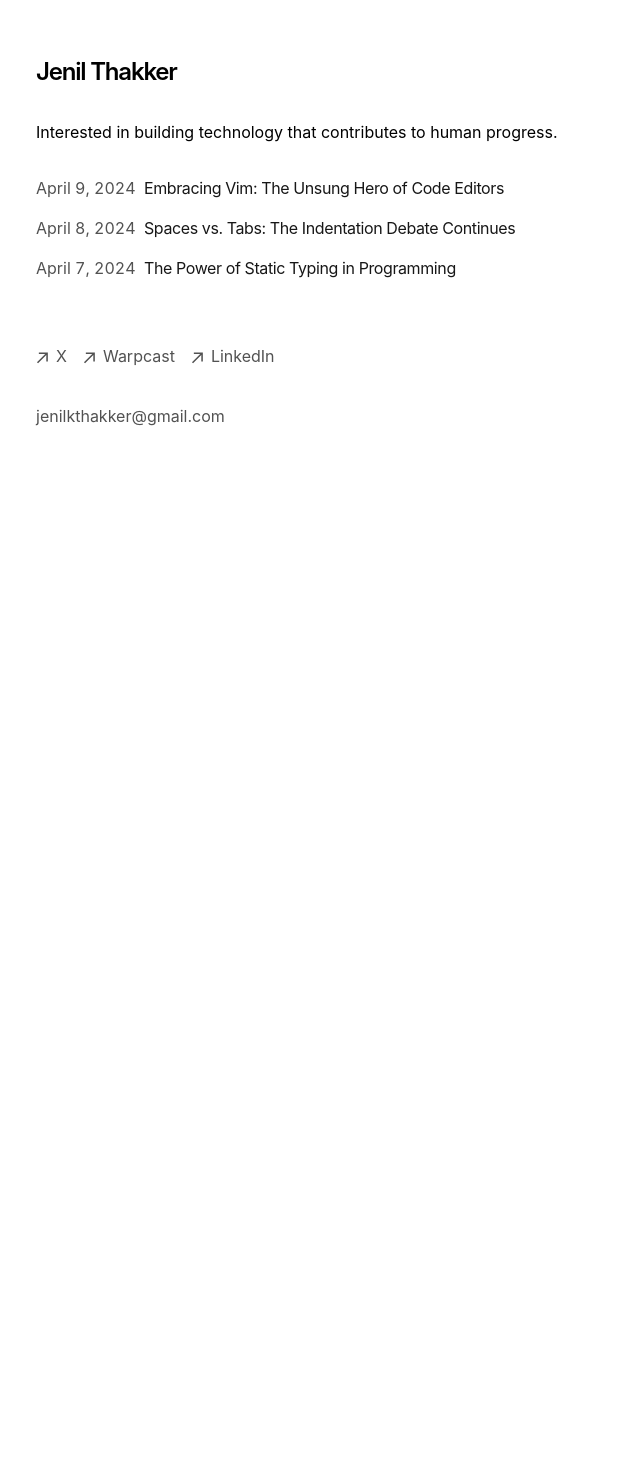
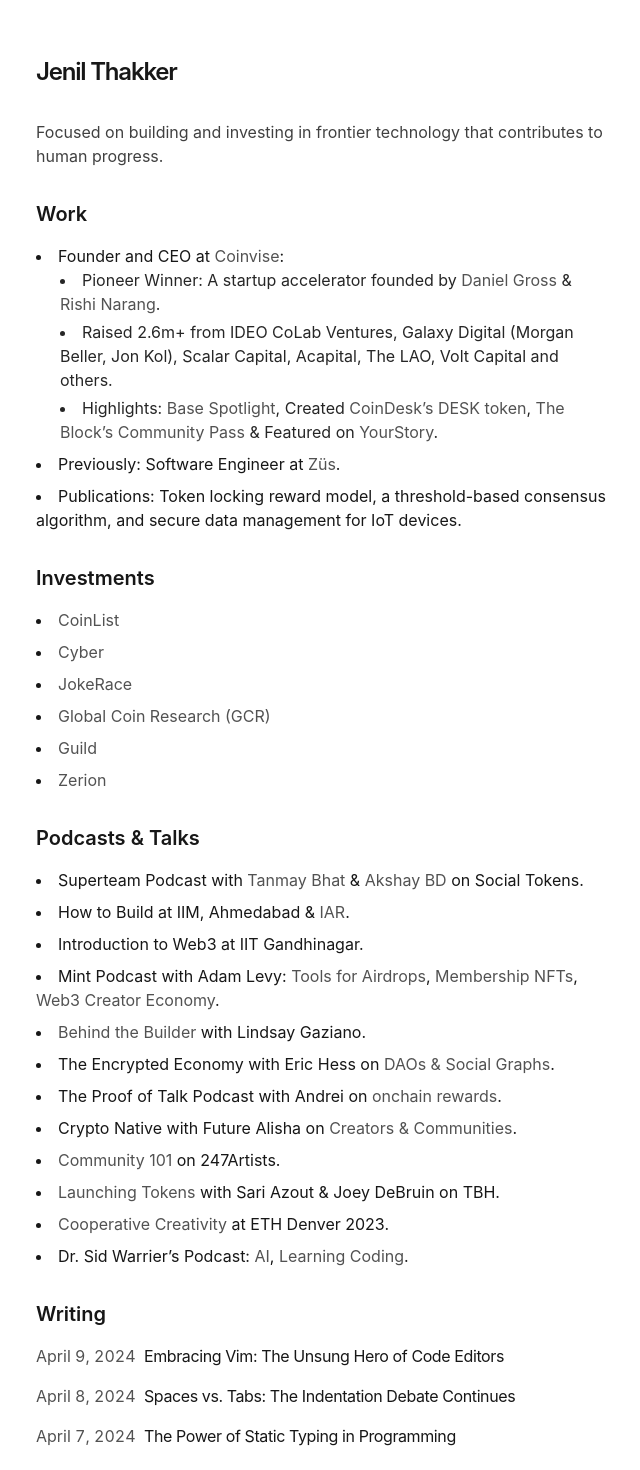
Before and after one commit to jenil04/portfolio, a Next.js app: page / in a window 1280 px wide. Shown: the part 80-1550 px from the top of the page, without its empty margins (316-956 px from the left). Before the commit the page ends 800 px from the top, so only its background shows below. Built offline with nearby package versions, Linux system fonts and the light colour scheme.

Commit message:
adds content pt 1

```diff
--- a/app/components/footer.tsx
+++ b/app/components/footer.tsx
@@ -24,7 +24,7 @@
             className="flex items-center transition-all hover:text-neutral-800 dark:hover:text-neutral-100"
             rel="noopener noreferrer"
             target="_blank"
-            href="/rss"
+            href="https://x.com/0xjenil"
           >
             <ArrowIcon />
             <p className="ml-2 h-7">X</p>
@@ -35,7 +35,7 @@
             className="flex items-center transition-all hover:text-neutral-800 dark:hover:text-neutral-100"
             rel="noopener noreferrer"
             target="_blank"
-            href="https://github.com/vercel/next.js"
+            href="https://warpcast.com/jenil"
           >
             <ArrowIcon />
             <p className="ml-2 h-7">Warpcast</p>
@@ -46,7 +46,7 @@
             className="flex items-center transition-all hover:text-neutral-800 dark:hover:text-neutral-100"
             rel="noopener noreferrer"
             target="_blank"
-            href="https://vercel.com/templates/next.js/portfolio-starter-kit"
+            href="https://www.linkedin.com/in/jenilthakker/"
           >
             <ArrowIcon />
             <p className="ml-2 h-7">LinkedIn</p>
--- a/app/layout.tsx
+++ b/app/layout.tsx
@@ -11,15 +11,15 @@
 export const metadata: Metadata = {
   metadataBase: new URL(baseUrl),
   title: {
-    default: 'Next.js Portfolio Starter',
-    template: '%s | Next.js Portfolio Starter',
+    default: 'Jenil Thakker',
+    template: 'Personal website.',
   },
-  description: 'This is my portfolio.',
+  description: 'Building and investing in frontier technology.',
   openGraph: {
-    title: 'My Portfolio',
-    description: 'This is my portfolio.',
+    title: 'Jenil Thakker',
+    description: 'Building and investing in frontier technology.',
     url: baseUrl,
-    siteName: 'My Portfolio',
+    siteName: 'Jenil Thakker',
     locale: 'en_US',
     type: 'website',
   },
--- a/app/page.tsx
+++ b/app/page.tsx
@@ -2,16 +2,65 @@
 
 export default function Page() {
   return (
-    <section>
+<section className="bg-white dark:bg-black text-neutral-900 dark:text-neutral-100">
   <h1 className="mb-8 text-2xl font-semibold tracking-tighter">
     Jenil Thakker
   </h1>
-      <p className="mb-4">
-        {`Interested in building technology that contributes to human progress.`}
+  <p className="mb-4 text-neutral-700 dark:text-neutral-300">
+    {`Focused on building and investing in frontier technology that contributes to human progress.`}
   </p>
+
   <div className="my-8">
+    <h2 className="text-xl font-semibold mb-4">Work</h2>
+    <ul className="list-disc list-inside space-y-2">
+      <li>
+        Founder and CEO at <a href="https://coinvise.co" target="_blank" rel="noopener noreferrer" className="text-neutral-600 dark:text-neutral-400 hover:underline">Coinvise</a>:
+        <ul className="list-disc list-inside ml-6 space-y-1 text-neutral-800 dark:text-neutral-300">
+          <li>Pioneer Winner: A startup accelerator founded by <a href="https://dcgross.com/" target="_blank" rel="noopener noreferrer" className="text-neutral-600 dark:text-neutral-400 hover:underline">Daniel Gross</a> & <a href="https://x.com/narang_rishi" target="_blank" rel="noopener noreferrer" className="text-neutral-600 dark:text-neutral-400 hover:underline">Rishi Narang</a>.</li>
+          <li>Raised 2.6m+ from IDEO CoLab Ventures, Galaxy Digital (Morgan Beller, Jon Kol), Scalar Capital, Acapital, The LAO, Volt Capital and others.</li>
+          <li>Highlights: <a href="https://x.com/CoinbaseWallet/status/1738232055341760996" target="_blank" rel="noopener noreferrer" className="text-neutral-600 dark:text-neutral-400 hover:underline">Base Spotlight</a>, Created <a href="https://www.coindesk.com/learn/what-is-desk-coindesks-social-token-explained/" target="_blank" rel="noopener noreferrer" className="text-neutral-600 dark:text-neutral-400 hover:underline">CoinDesk’s DESK token</a>, <a href="https://community.theblock.co/" target="_blank" rel="noopener noreferrer" className="text-neutral-600 dark:text-neutral-400 hover:underline">The Block’s Community Pass</a> & Featured on <a href="https://yourstory.com/the-decrypting-story/coinvise-no-code-tooling-platform-creator-community-web3" target="_blank" rel="noopener noreferrer" className="text-neutral-600 dark:text-neutral-400 hover:underline">YourStory</a>.</li>
+        </ul>
+      </li>
+      <li>Previously: Software Engineer at <a href="https://zus.network/" target="_blank" rel="noopener noreferrer" className="text-neutral-600 dark:text-neutral-400 hover:underline">Züs</a>.</li>
+      <li>Publications: Token locking reward model, a threshold-based consensus algorithm, and secure data management for IoT devices.</li>
+    </ul>
+  </div>
+
+  <div className="my-8">
+    <h2 className="text-xl font-semibold mb-4">Investments</h2>
+    <ul className="list-disc list-inside space-y-2">
+      <li><a href="https://coinlist.co/" target="_blank" rel="noopener noreferrer" className="text-neutral-600 dark:text-neutral-400 hover:underline">CoinList</a></li>
+      <li><a href="https://cyber.co" target="_blank" rel="noopener noreferrer" className="text-neutral-600 dark:text-neutral-400 hover:underline">Cyber</a></li>
+      <li><a href="https://www.jokerace.io/" target="_blank" rel="noopener noreferrer" className="text-neutral-600 dark:text-neutral-400 hover:underline">JokeRace</a></li>
+      <li><a href="https://globalcoinresearch.com/" target="_blank" rel="noopener noreferrer" className="text-neutral-600 dark:text-neutral-400 hover:underline">Global Coin Research (GCR)</a></li>
+      <li><a href="https://guild.xyz" target="_blank" rel="noopener noreferrer" className="text-neutral-600 dark:text-neutral-400 hover:underline">Guild</a></li>
+      <li><a href="https://zerion.io/" target="_blank" rel="noopener noreferrer" className="text-neutral-600 dark:text-neutral-400 hover:underline">Zerion</a></li>
+    </ul>
+  </div>
+
+  <div className="my-8">
+    <h2 className="text-xl font-semibold mb-4">Podcasts & Talks</h2>
+    <ul className="list-disc list-inside space-y-2">
+      <li>Superteam Podcast with <a href="https://www.youtube.com/@tanmaybhat" target="_blank" rel="noopener noreferrer" className="text-neutral-600 dark:text-neutral-400 hover:underline">Tanmay Bhat</a> & <a href="https://www.akshaybd.com/" target="_blank" rel="noopener noreferrer" className="text-neutral-600 dark:text-neutral-400 hover:underline">Akshay BD</a> on Social Tokens.</li>
+      <li>How to Build at IIM, Ahmedabad & <a href="https://x.com/iaruniversity/status/1834462359521222847" target="_blank" rel="noopener noreferrer" className="text-neutral-600 dark:text-neutral-400 hover:underline">IAR</a>.</li>
+      <li>Introduction to Web3 at IIT Gandhinagar.</li>
+      <li>Mint Podcast with Adam Levy: <a href="https://youtu.be/_LLcewxkSeE?si=EV6xML56S7bfakBP" target="_blank" rel="noopener noreferrer" className="text-neutral-600 dark:text-neutral-400 hover:underline">Tools for Airdrops</a>, <a href="https://youtu.be/iV-Lcr04wcc?si=T6MXGCm1iNniiQxw" target="_blank" rel="noopener noreferrer" className="text-neutral-600 dark:text-neutral-400 hover:underline">Membership NFTs</a>, <a href="https://youtu.be/pjn_-6GBGRY?si=TvcSRhnOkqUIsSe_" target="_blank" rel="noopener noreferrer" className="text-neutral-600 dark:text-neutral-400 hover:underline">Web3 Creator Economy</a>.</li>
+      <li><a href="https://pods.media/behind-the-builder/jenil-thakker-coinvise" target="_blank" rel="noopener noreferrer" className="text-neutral-600 dark:text-neutral-400 hover:underline">Behind the Builder</a> with Lindsay Gaziano.</li>
+      <li>The Encrypted Economy with Eric Hess on <a href="https://youtu.be/KPhJYzF56ng?si=p2BhO0HZcDwisO8y" target="_blank" rel="noopener noreferrer" className="text-neutral-600 dark:text-neutral-400 hover:underline">DAOs & Social Graphs</a>.</li>
+      <li>The Proof of Talk Podcast with Andrei on <a href="https://youtu.be/0SZjpxhKPWk?si=4SD4qydp29NTk_pD" target="_blank" rel="noopener noreferrer" className="text-neutral-600 dark:text-neutral-400 hover:underline">onchain rewards</a>.</li>
+      <li>Crypto Native with Future Alisha on <a href="https://youtu.be/tSM2VsLH9Yc?si=FMY4gerQOQwzgZNz" target="_blank" rel="noopener noreferrer" className="text-neutral-600 dark:text-neutral-400 hover:underline">Creators & Communities</a>.</li>
+      <li><a href="https://youtu.be/OxiN27wb-_A?si=BRvgfZPwFBiXh5pG" target="_blank" rel="noopener noreferrer" className="text-neutral-600 dark:text-neutral-400 hover:underline">Community 101</a> on 247Artists.</li>
+      <li><a href="https://podbay.fm/p/tokens-but-how/e/1646332196" target="_blank" rel="noopener noreferrer" className="text-neutral-600 dark:text-neutral-400 hover:underline">Launching Tokens</a> with Sari Azout & Joey DeBruin on TBH.</li>
+      <li><a href="https://youtu.be/xYGNhzd2ebA?si=lyvkgPU6qlyxlp6C" target="_blank" rel="noopener noreferrer" className="text-neutral-600 dark:text-neutral-400 hover:underline">Cooperative Creativity</a> at ETH Denver 2023.</li>
+      <li>Dr. Sid Warrier’s Podcast: <a href="https://www.youtube.com/live/Fvbfgn0lCX0?si=uMxaT15LPERlEA9S" target="_blank" rel="noopener noreferrer" className="text-neutral-600 dark:text-neutral-400 hover:underline">AI</a>, <a href="https://www.youtube.com/live/gFJ0mB_qBng?si=SgXPjZ0hWRJTiA_b" target="_blank" rel="noopener noreferrer" className="text-neutral-600 dark:text-neutral-400 hover:underline">Learning Coding</a>.</li>
+    </ul>
+  </div>
+
+  <div className="my-8">
+  <h2 className="text-xl font-semibold mb-4">Writing</h2>
     <BlogPosts />
   </div>
 </section>
+
   )
 }
```
Lines whose indentation alone changed are shown as unchanged.
